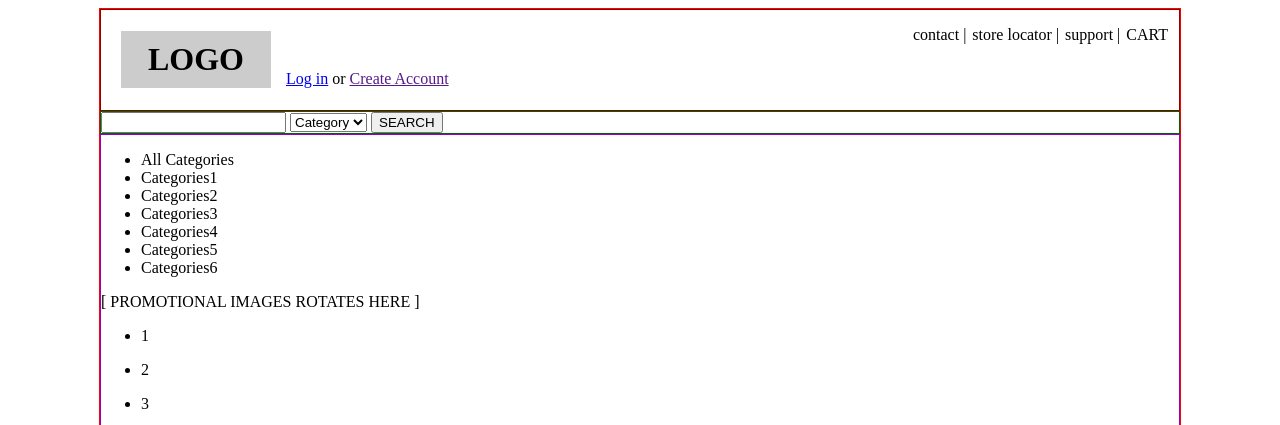
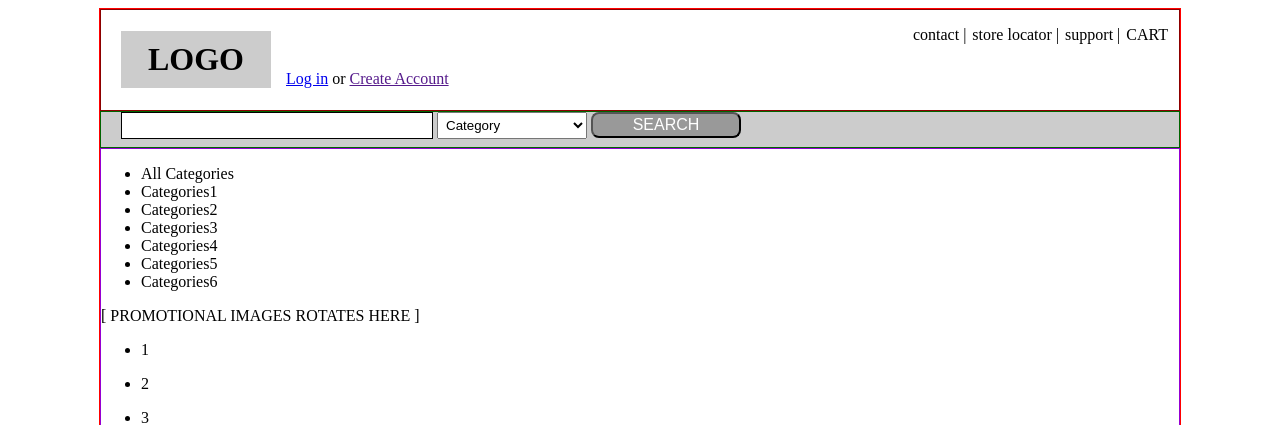
Before and after one commit to hchae31/frontends, a FastAPI app: page /html/project1 in a window 1280 px wide. Shown: the top 425 px of the page. Run offline with FastAPI, Linux system fonts and the light colour scheme.

Commit message:
프로젝트 실습 - input, select, button 배치

```diff
--- a/views/templates/html/10project1.html
+++ b/views/templates/html/10project1.html
@@ -27,7 +27,17 @@
         .clear { clear: both }
 
         /*nav*/
-        nav { border: 1px solid darkgreen; }
+        nav { border: 1px solid darkgreen;
+            background: #cccccc; height: 35px; }
+        nav input { border: 1px solid black;
+            margin-left: 20px; width: 300px; padding: 5px;  }
+        nav select { width: 150px; padding: 4px }
+        nav button { background: #999999; color: white;
+            width: 150px; font-size: 16px; border-radius: 8px;
+            padding: 2px;
+        }
+        .navgroup { height: 35px; display: table-cell; vertical-align: middle }
+
 
         /*main*/
         main { border: 1px solid darkviolet; }
```
